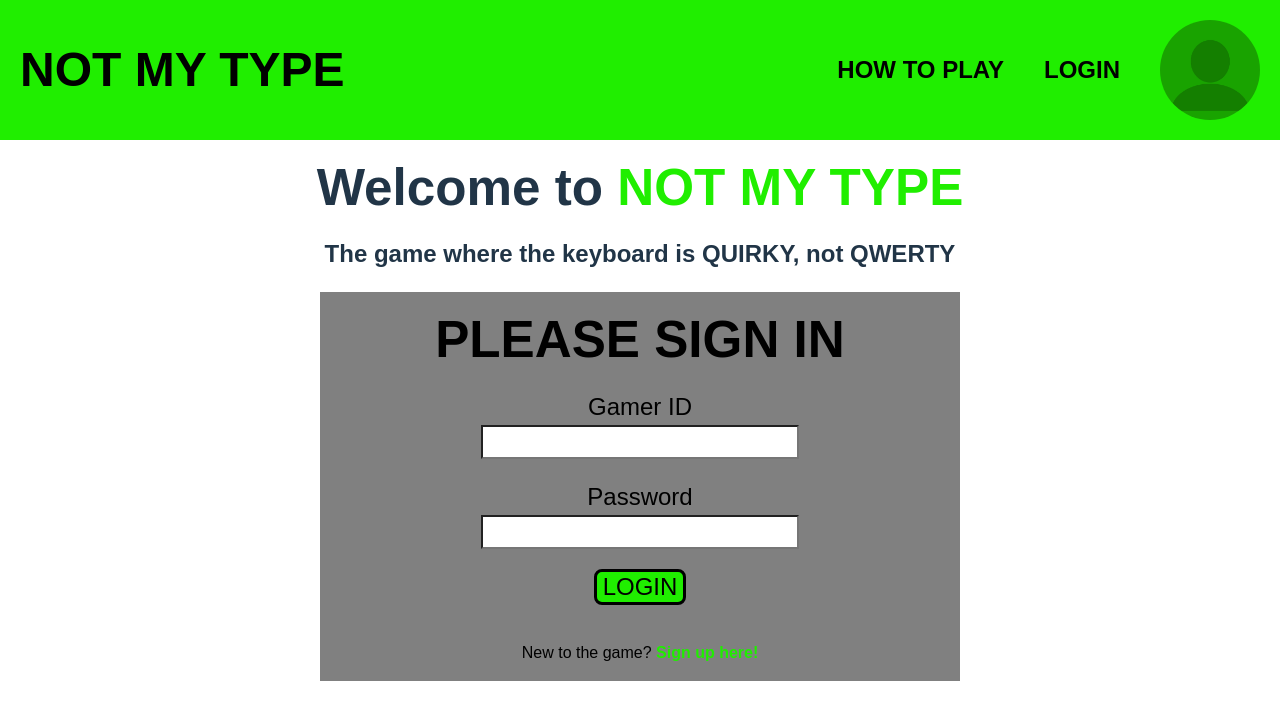
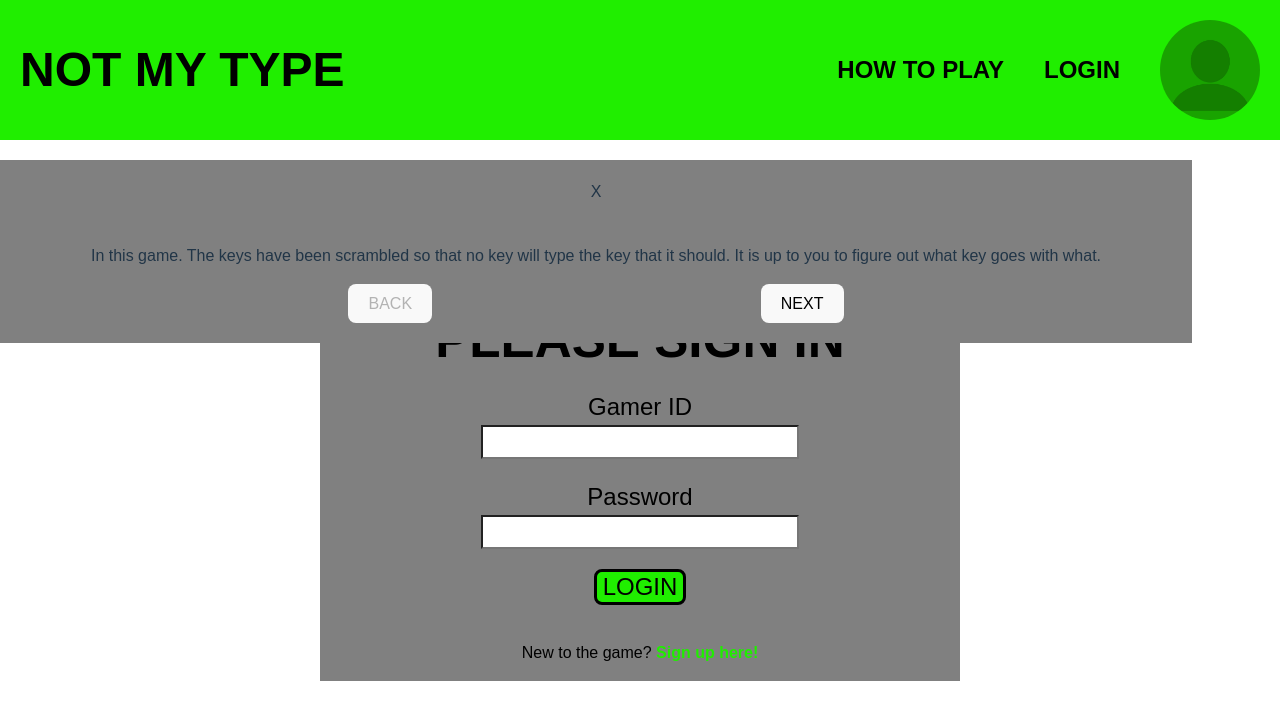
Before and after one commit to djricky808/NotMyType_FinalReactProject, a React (Vite) app: page / in a window 1280 px wide. Both pictures are taken after a click on the link "HOW TO PLAY". Shown: the top 720 px of the page. Built offline with nearby package versions, Linux system fonts and the light colour scheme; data requests are answered from the project's data file.

Commit message:
Added tutorial modal to app, and added Tutorial provider to the main file

```diff
--- a/src/App.css
+++ b/src/App.css
@@ -213,15 +213,22 @@
   color: white;
 }
 
-/* Phrase Modal */
+/* Phrase / Tutorial Modals */
+.tutorial-modal,
 .phrase-modal-main {
   position: absolute;
   background-color: grey;
   padding: 20px;
+  width: 90%;
   top: 0;
   left: 0;
   margin: 0 auto;
   animation: flicker-on 0.2s forwards;
+  z-index: 1;
+}
+
+.tutorial-modal {
+  top: 20%;
 }
 
 @keyframes flicker-on {
--- a/src/App.tsx
+++ b/src/App.tsx
@@ -5,19 +5,24 @@ import { Login } from './components/Login';
 import { Toaster } from 'react-hot-toast';
 import { SignUp } from './components/SignUp';
 import { PhraseSelection } from './components/PhraseSelection';
+import { useTutorial } from './providers/UseTutorial';
+import { HowToPlay } from './components/HowToPlay';
 
 
 
 function App() {
   const {loginStatus} = useLogin();
+  const {isTutorialActive} = useTutorial();
 
   return (
     <>
       <Toaster/>
       <Navbar/>
+      {isTutorialActive && <HowToPlay/>}
       {loginStatus === 'LoggedOut' && <Login/>}
       {loginStatus === "SignUp" && <SignUp/>}
       {loginStatus === 'LoggedIn' && <PhraseSelection/>}
+
     </>
   )
 }
--- a/src/components/HowToPlay.tsx
+++ b/src/components/HowToPlay.tsx
@@ -15,10 +15,9 @@ export const HowToPlay = () =>{
         setTutorialPage(tutorialPage - 1);
     }
 
-    const
-
     return(
         <section className="tutorial-modal">
+            <div className="close-button" onClick={()=> hideTutorial()}>X</div>
             <img src={tutorial[tutorialPage].image} />
             <p>{tutorial[tutorialPage].instruction}</p>
             <div className="tutorial-progress">
--- a/src/components/Navbar.tsx
+++ b/src/components/Navbar.tsx
@@ -1,14 +1,17 @@
 import { useLogin } from "../providers/UseLogin";
+import { useTutorial } from "../providers/UseTutorial";
 
 export const Navbar = () => {
   const { user, loginStatus, logout } = useLogin();
+  const {activateTutorial} = useTutorial()
+
   return (
     <nav className="navbar-main">
       <div className="navbar-left">
         <h3>NOT MY TYPE</h3>
       </div>
       <div className="navbar-right">
-        <a href="#">HOW TO PLAY</a>
+        <a onClick={() => activateTutorial()}>HOW TO PLAY</a>
         {loginStatus === "LoggedIn" && (
           <a>
             Welcome <span>{user?.username}</span>
--- a/src/main.tsx
+++ b/src/main.tsx
@@ -4,12 +4,15 @@ import App from "./App.tsx";
 import "./index.css";
 import { LoginProvider } from "./providers/LoginProvider.tsx";
 import { PhraseProvider } from "./providers/PhraseProvider.tsx";
+import { TutorialProvider } from "./providers/TutorialProvider.tsx";
 
 ReactDOM.createRoot(document.getElementById("root")!).render(
   <React.StrictMode>
     <LoginProvider>
       <PhraseProvider>
-        <App />
+        <TutorialProvider>
+          <App />
+        </TutorialProvider>
       </PhraseProvider>
     </LoginProvider>
   </React.StrictMode>
--- a/src/tutorial/tutorial.ts
+++ b/src/tutorial/tutorial.ts
@@ -7,16 +7,16 @@ export const tutorial = [
     {
       id: "2",
       image: "",
-      instruction: "Select a phrase that is commonly heard in the Devslopes community. Complete the phrase and your time will be recorded"
+      instruction: "Select a phrase that is commonly heard in the Devslopes community. Complete the phrase and your time will be recorded."
     },
     {
       id: "3",
       image: "",
-      instruction: "Be careful! Any incorrect keystroke will delete the entire phrase. Forcing you to start over again (with the time still ticking)"
+      instruction: "Be careful! Any incorrect keystroke will delete the entire phrase. Forcing you to start over again (with the time still ticking!)"
     },
     {
       id: "4",
       image: "",
-      instruction: "No cheating! If you try to exit this level and re-enter, they keys will be scrambled again."
+      instruction: "No cheating! If you try to exit this level and re-enter, the keys will be scrambled again."
     }
   ]
```
